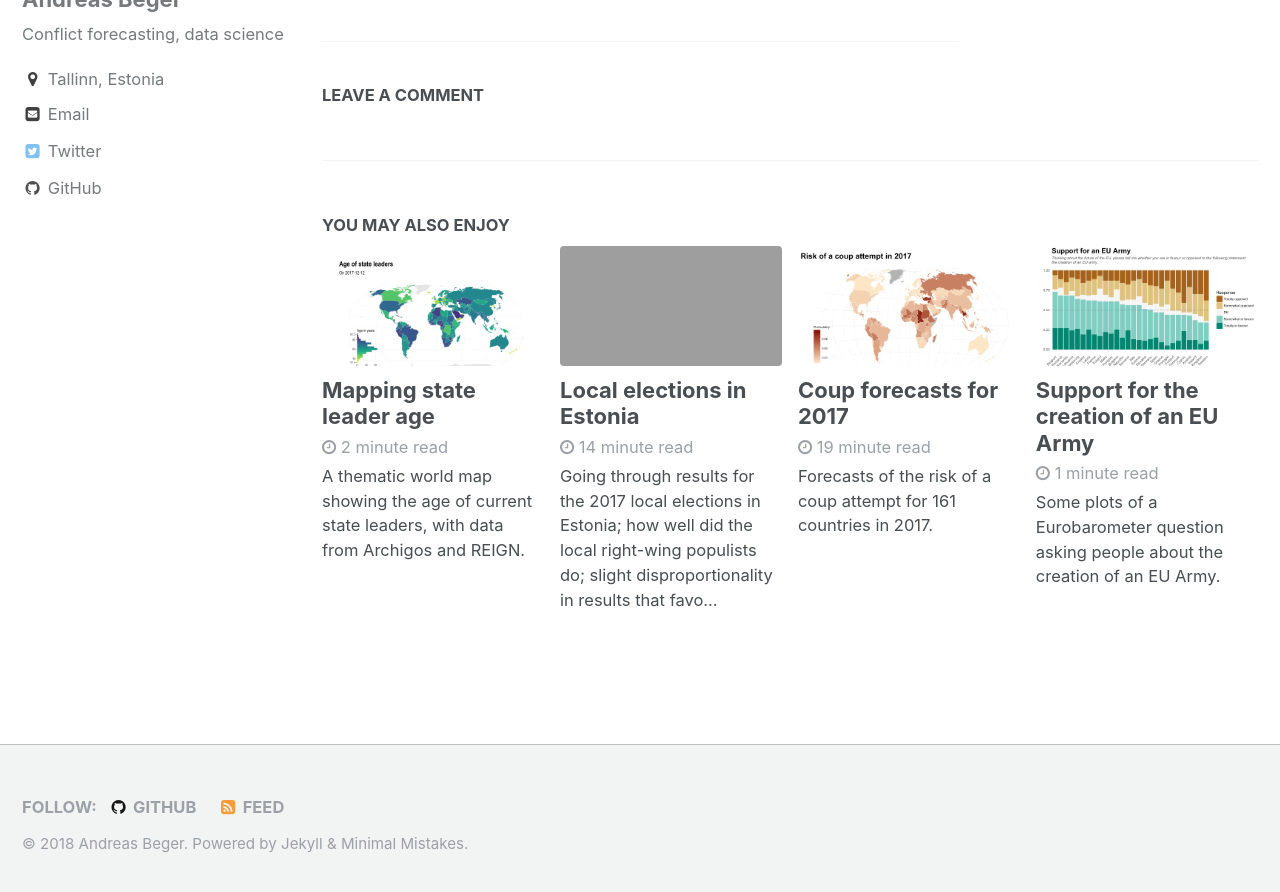
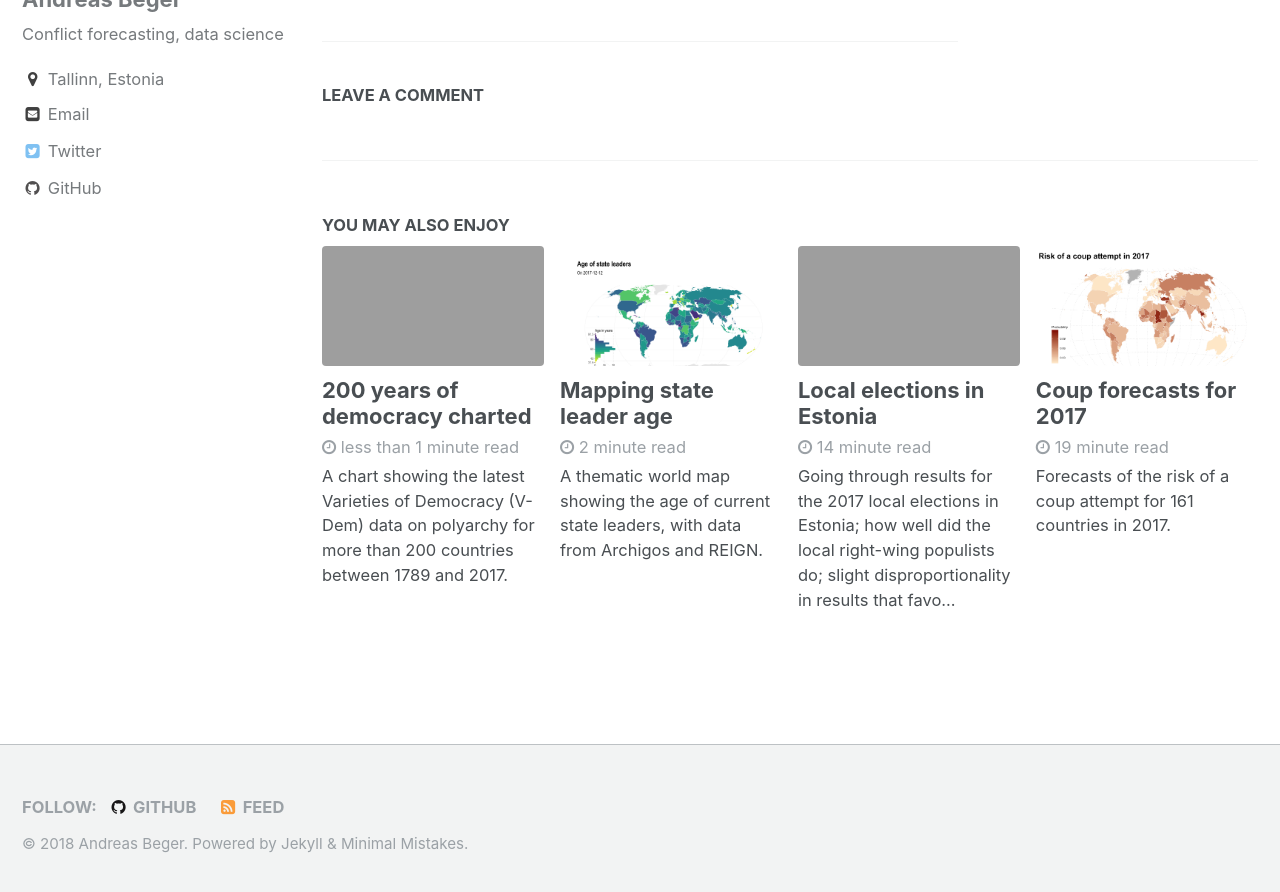
Before and after one commit to andybega/andybega.github.io, a Jekyll site: the page built from _posts/2018-05-11-us-2016-dot-density.md, in a window 1280 px wide and 900 px high, scrolled down 11171 px. Shown: the top 892 px of the window. Built offline with Jekyll 4.4.1, drawn with Linux system fonts in a browser that asks for light colours; comment, search, counter and statistics services are not loaded; part of the change alters nothing that is shown.

Commit message:
post 200 years of democracy / V-Dem chart

```diff
--- a/_posts/2018-05-11-us-2016-dot-density.md
+++ b/_posts/2018-05-11-us-2016-dot-density.md
@@ -14,7 +14,7 @@ og_image: /content/2018/us-2016-dot-density-medium.png
 
 There was a little war of maps after the 2016 election. A thematic map of the election results with states colored red or blue based on where the plurality of votes went, [like this one from Politico](https://www.politico.com/mapdata-2016/2016-election/results/map/president/), visually overstates the Republican vote share. This is even more evident with a map at the county level ([example from here](https://imgur.com/gallery/sX9GM)), which shows a sea of red containing scattered islands of a blue archipelago.
 
-[![Count-level 2016 election results map]({{ site.url }}/content/2018/iqY216m.png)]({{ site.url }}/content/2018/iqY216m.png)
+[![County-level 2016 election results map]({{ site.url }}/content/2018/iqY216m.png)]({{ site.url }}/content/2018/iqY216m.png)
 
 The problem is that these maps depict area, not the density or number of voters, and critics pointed out that the islands of blue actually contain the majority of the US's population, voters, and economic strength. Concretely, consider this example: the county with the largest number of votes--LA county with 3.4 million votes--had as many votes as the smallest 9 states[1] by the number of votes cast, combined. Or, if we are looking at counties instead, LA country had as many votes cast as the smallest 1,017 counties combined. Dot density maps are one way to address this kind of concern while keeping the spatial context a map provides.
 
--- /dev/null
+++ b/_posts/2018-06-26-200-year-of-democracy.md
@@ -0,0 +1,17 @@
+---
+layout: single
+title: 200 years of democracy charted
+#date: 2018-06-26 12:00
+category:
+tags: [democracy, polyarchy, V-Dem, R, ggplot2]
+excerpt: A chart showing the latest Varieties of Democracy (V-Dem) data on polyarchy for more than 200 countries between 1789 and 2017.
+header:
+  teaser: /content/2018/v-dem-v8-polyarchy.png
+og_image: /content/2018/v-dem-v8-polyarchy.png
+---
+
+The latest version of the [Varieties of Democracy (V-Dem)](https://www.v-dem.net/en/) data, [version 8](https://www.v-dem.net/en/data/data-version-8/), has historical data back to 1789, in addition to updated data for 2017. The full dataset is massive, but at the top level there are a handful of index variables capturing various facets of "democraci-ness". The chart below shows the polyarchy index for all countries from 1789 to 2017. Click to zoom.
+
+[![V-Dem's polyarchy index for all countries from 1789 to 2017]({{ site.url }}/content/2018/v-dem-v8-polyarchy.png)]({{ site.url }}/content/2018/v-dem-v8-polyarchy.png)
+
+You may notice a clump of new countries in 1900. The V-Dem data use their own criteria for what states are coded in what point in time, and it does not quite match either the Correlates of War (COW) nor the Gleditsch and Ward (G&W) lists of independent states. The countries that pop up in the year 1900 with low values on the polyarchy index appear to mostly, if not entirely, be states that were at that time colonial dependencies. For example Algeria, Kenya, and Papua New Guinea. These are not in the COW and G&W lists until they gain independence in the 1950s and 1960s.
```
Also changed, not shown: 2 other files.
